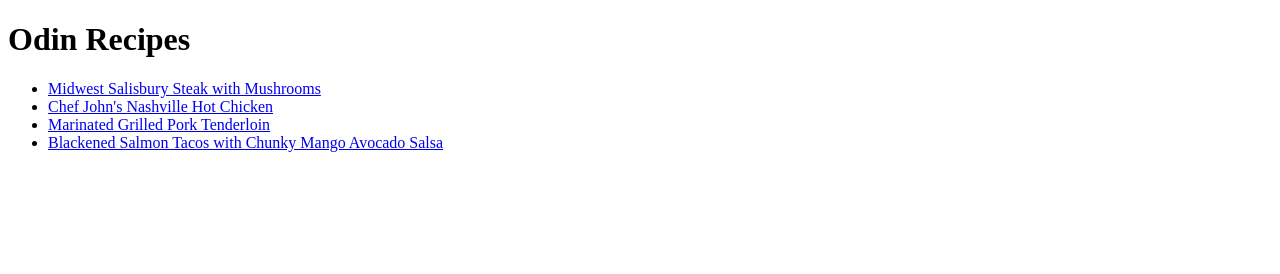
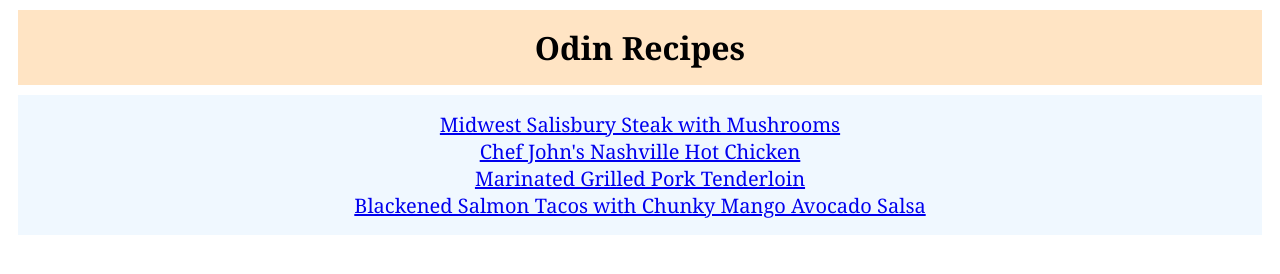
Before and after one commit to aryanthapa748/odin-recipes, a plain HTML site: page index.html in a window 1280 px wide. Drawn offline with Linux system fonts and the light colour scheme.

Commit message:
Add basic css styles - color/background color

```diff
--- a/index.html
+++ b/index.html
@@ -4,10 +4,11 @@
         <meta charset="UTF-8" />
         <meta name="viewport" content="width=device-width, initial-scale=1.0" />
         <title>Project - Odin recipes</title>
+        <link rel="stylesheet" href="styles.css" />
     </head>
     <body>
-        <h1>Odin Recipes</h1>
-        <ul>
+        <h1 class="title">Odin Recipes</h1>
+        <ul class="index lists">
             <li><a href="recipes/steak.html">Midwest Salisbury Steak with Mushrooms</a></li>
             <li><a href="recipes/chicken.html">Chef John's Nashville Hot Chicken</a></li>
             <li><a href="recipes/pork.html">Marinated Grilled Pork Tenderloin</a></li>
--- /dev/null
+++ b/styles.css
@@ -0,0 +1,21 @@
+*{
+    font-family: Georgia, 'Times New Roman', Times, serif;
+}
+
+.title {
+    color: black;
+    background-color: bisque;
+    margin: 10px;
+    padding: 16px;
+    font-weight: bold;
+    text-align: center;
+}
+
+.index.lists{
+    list-style: none;
+    background-color: aliceblue;
+    padding: 16px;
+    font-size: 20px;
+    margin: 10px;
+    text-align: center;
+}
```
Also changed, not shown: recipes/chicken.html (+2 -1 lines), recipes/pork.html (+2 -1 lines), recipes/salmon.html (+2 -1 lines), recipes/steak.html (+2 -1 lines).
